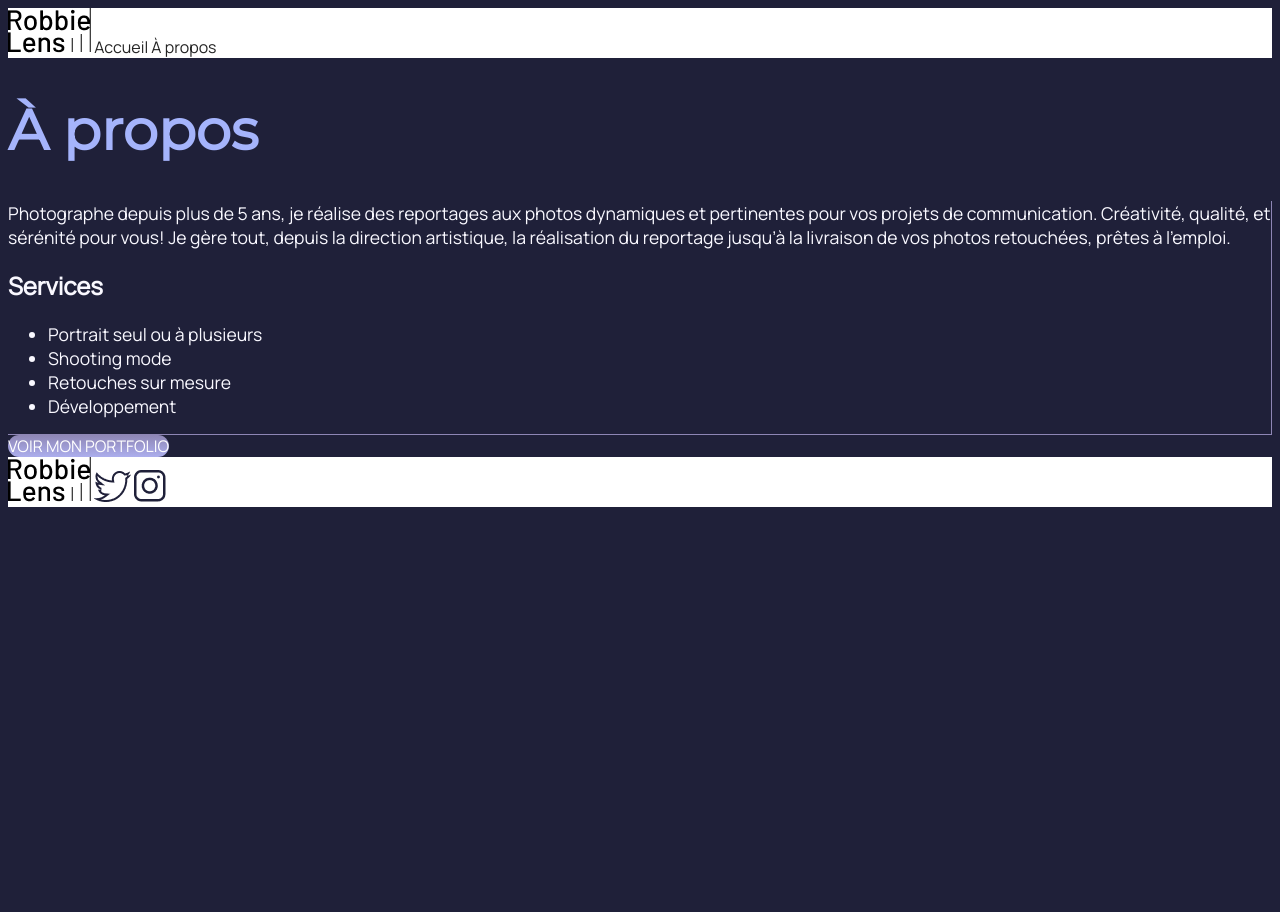
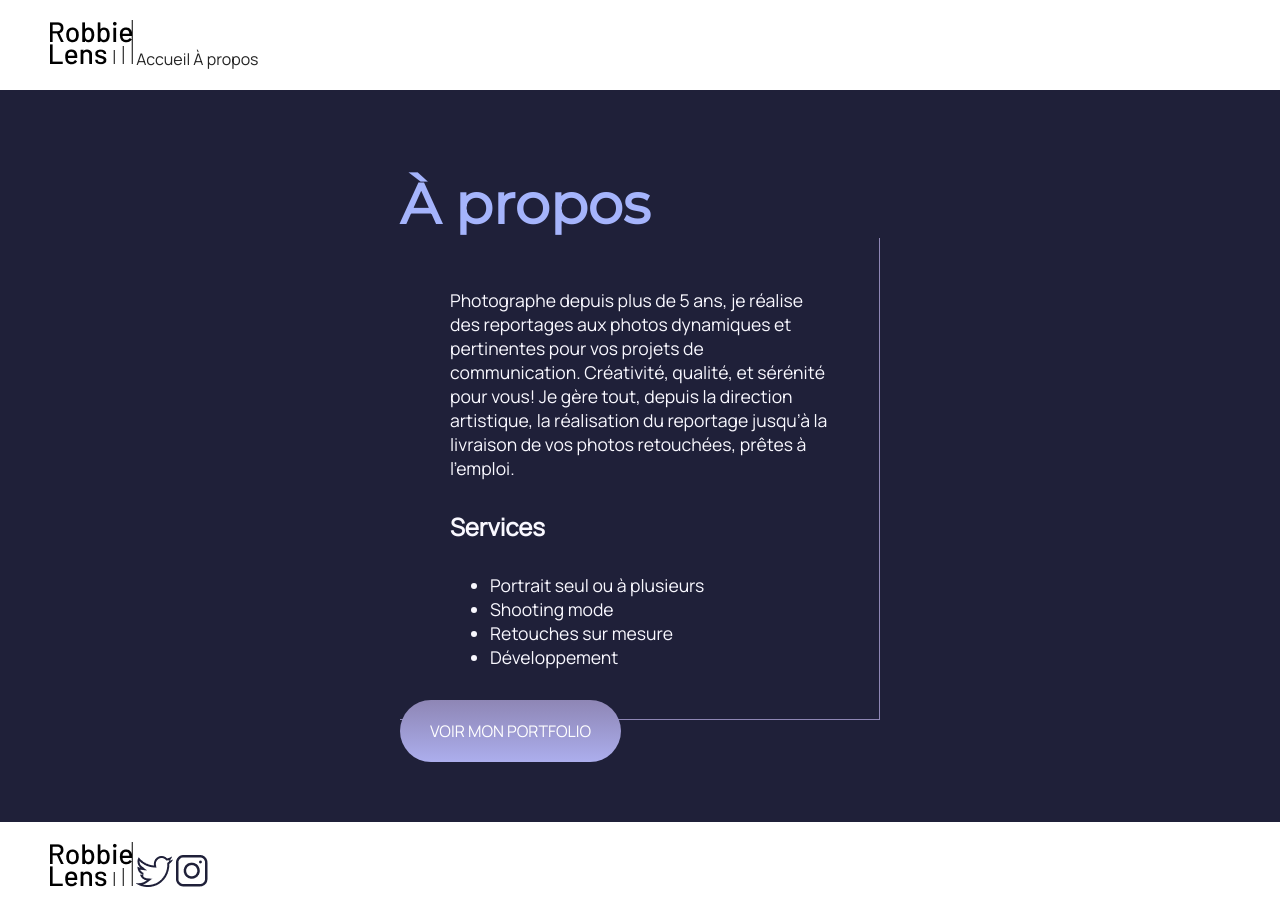
Before and after one commit to ShanoaShades/WebProjects, a PHP site: page /a-propos.html in a window 1280 px wide. Before the commit the page ends 507 px from the top, so only its background shows below. Run offline with PHP 8.4, Linux system fonts and the light colour scheme.

```diff
--- a/Exercices/Open Classroom/robbie_lens/a-propos.html
+++ b/Exercices/Open Classroom/robbie_lens/a-propos.html
@@ -20,13 +20,17 @@
             <a href="a-propos.html">À propos</a>
         </nav>
     </header>
-    <main>
+    <main class="a-propos-main">
+        <section>
+
             <h1>À propos</h1>
             <div class="carre-contenu">
                 <p>
-                Photographe depuis plus de 5 ans, je réalise des reportages aux photos dynamiques et pertinentes pour
+                    Photographe depuis plus de 5 ans, je réalise des reportages aux photos dynamiques et pertinentes
+                    pour
                     vos
-                projets de communication. Créativité, qualité, et sérénité pour vous! Je gère tout, depuis la direction
+                    projets de communication. Créativité, qualité, et sérénité pour vous! Je gère tout, depuis la
+                    direction
                     artistique, la réalisation du reportage jusqu’à la livraison de vos photos retouchées, prêtes à
                     l’emploi.
                 </p>
@@ -41,6 +45,7 @@
             <div>
                 <a href="" class="cta">VOIR MON PORTFOLIO</a>
             </div>
+        </section>
     </main>
     <footer>
         <a href="index.html" class="lien-icone">
--- a/Exercices/Open Classroom/robbie_lens/index.html
+++ b/Exercices/Open Classroom/robbie_lens/index.html
@@ -19,6 +19,7 @@
         </nav>
     </header>
     <main>
+        <section>
             <h1>Robbie Lens Photographie</h1>
             <p>
                 Où <em>professionalisme</em> s’allie avec <em>passion</em>. Depuis
@@ -29,6 +30,7 @@
             <div>
                 <a href="" class="cta">UN PROJET ? ÉCRIVEZ-MOI</a>
             </div>
+        </section>
     </main>
     <footer>
         <img src="images/logo.png" alt="Logo Robbie Lens" >
--- a/Exercices/Open Classroom/robbie_lens/style.css
+++ b/Exercices/Open Classroom/robbie_lens/style.css
@@ -1,3 +1,7 @@
+* {
+  margin: 0;
+}
+
 body {
   font-family: 'Manrope', sans-serif;
   font-size: 1em;
@@ -33,12 +37,14 @@ li {
 header,
 footer {
   background-color: white;
+  padding: 20px 50px;
 }
 
 .cta {
   background: linear-gradient(#8e86b5, #acaeed);
   color: white;
   border-radius: 50px;
+  padding: 20px 30px;
 }
 
 a:hover {
@@ -57,4 +63,22 @@ a:hover {
 .carre-contenu {
   border-right: 1px solid #8e86b5;
   border-bottom: 1px solid #8e86b5;
+  padding: 50px;
 }
+
+.carre-contenu h2 {
+  margin-top: 30px;
+}
+
+.carre-contenu ul {
+  margin-top: 30px;
+}
+
+section {
+  padding: 80px;
+}
+
+.a-propos-main {
+  width: 50%;
+  margin: auto;
+}
```
Lines whose indentation alone changed are shown as unchanged.
